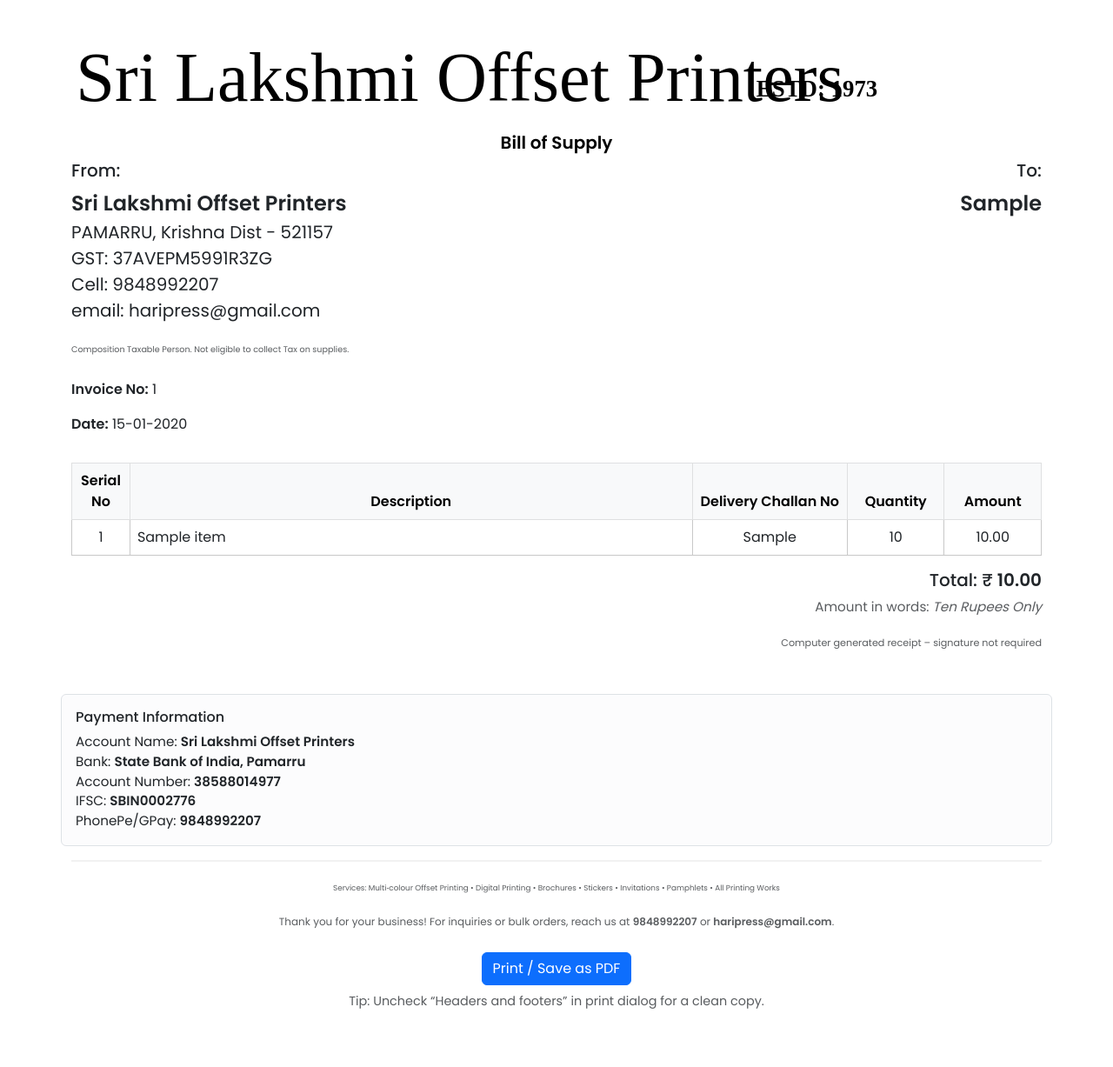
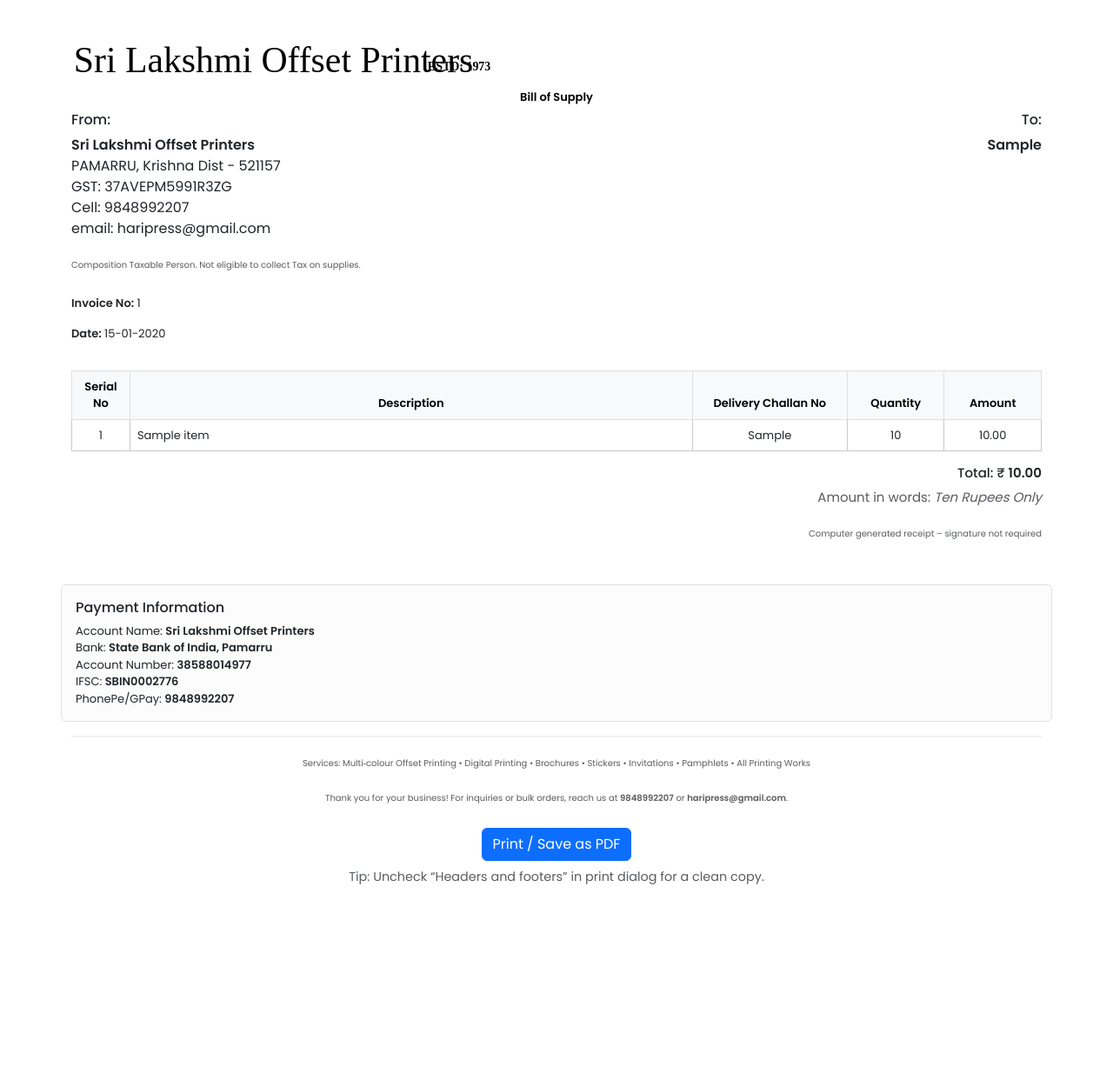
Before and after one commit to dineshmiriyala/bill-generator, a Flask app: page /bill_preview/1 in a window 1280 px wide. Shown: the whole page at 87% size. After the commit the page ends 1017 px from the top, so only its background shows below. Run offline with Flask 3, Linux system fonts and the light colour scheme; tables that the repository leaves empty hold one stand-in row (values such as "Sample post").

Commit message:
Done with feature PDF editor- testing required

```diff
--- a/app.py
+++ b/app.py
@@ -1315,6 +1315,9 @@ def bill_preview(invoicenumber):
     dc_numbers = [i.dcNo or '' for i in items]
     dcno = any(bool((x or '').strip()) for x in dc_numbers)
 
+    config = layoutConfig().get_or_create()
+    current_sizes = config.get_sizes()
+
     return render_template(
         'bill_preview.html',
         invoice=current_invoice,
@@ -1322,7 +1325,8 @@ def bill_preview(invoicenumber):
         items=item_data,
         dcno=dcno,
         dc_numbers=dc_numbers,
-        total_in_words=amount_to_words(current_invoice.totalAmount)
+        total_in_words=amount_to_words(current_invoice.totalAmount),
+        sizes=current_sizes
     )
 
 
@@ -1513,6 +1517,9 @@ def latest_bill_preview():
         )
         item_data.append(entry)
 
+    config = layoutConfig.get_or_create()
+    current_sizes = config.get_sizes()
+
     dc_numbers = [i.dcNo or '' for i in items]
     dcno = any(bool((x or '').strip()) for x in dc_numbers)
     return render_template('bill_preview.html',
@@ -1521,7 +1528,8 @@ def latest_bill_preview():
                            items=item_data,
                            dcno=dcno,
                            dc_numbers=dc_numbers,
-                           total_in_words=amount_to_words(current_invoice.totalAmount))
+                           total_in_words=amount_to_words(current_invoice.totalAmount),
+                           sizes=current_sizes),
 
 
 # --- Backup Feature ---
--- a/templates/bill_preview.html
+++ b/templates/bill_preview.html
@@ -12,13 +12,24 @@
       body {
         font-family: 'Poppins', sans-serif;
       }
+      :root {
+        --hdr-fs: {{ (sizes.header if sizes is defined and sizes.header is defined else 13) }}px;
+        --cust-fs: {{ (sizes.customer if sizes is defined and sizes.customer is defined else 16) }}px;
+        --invinfo-fs: {{ (sizes.invoice_info if sizes is defined and sizes.invoice_info is defined else 13) }}px;
+        --table-fs: {{ (sizes.table if sizes is defined and sizes.table is defined else 13) }}px;
+        --totals-fs: {{ (sizes.totals if sizes is defined and sizes.totals is defined else 15) }}px;
+        --payment-fs: {{ (sizes.payment if sizes is defined and sizes.payment is defined else 13) }}px;
+        --footer-fs: {{ (sizes.footer if sizes is defined and sizes.footer is defined else 10) }}px;
+      }
       .brand-logo {
-        height: 100px;
+        height: calc(var(--hdr-fs) * 4);
+        width: auto;
       }
       @media print {
         .brand-logo {
-          height: 76px !important;
-          max-width: 516px !important;
+          height: calc(var(--hdr-fs) * 4) !important;
+          width: auto !important;
+          max-width: none !important;
         }
       }
       .signature-img {
@@ -53,19 +64,16 @@
         margin: 16mm;
       }
       @media print {
-        body { font-size: 16px !important; line-height: 1.35; }
+        body { line-height: 1.35; }
         .container { max-width: 100% !important; }
-        /* Headings scaled between 12–18px range */
-        h1 { font-size: 20px !important; }
-        h2 { font-size: 20px !important; }
-        h3 { font-size: 19px !important; }
-        h4 { font-size: 18px !important; }
-        h5 { font-size: 17px !important; }
-        h6 { font-size: 16px !important; }
-        /* Tables and misc text */
-        table, .table, .table th, .table td { font-size: 16px !important; }
-        .payment-info { font-size: 16px !important; }
-        .text-muted { color: #6c757d !important; }
+        /* Use layoutConfig sizes for print as well */
+        .bill-heading { font-size: var(--hdr-fs) !important; }
+        .from-to-block, .from-to-block * { font-size: var(--cust-fs) !important; }
+        .invoice-info-block, .invoice-info-block * { font-size: var(--invinfo-fs) !important; }
+        .items-table, .items-table th, .items-table td { font-size: var(--table-fs) !important; }
+        .totals-block, .totals-block * { font-size: var(--totals-fs) !important; }
+        .payment-info { font-size: var(--payment-fs) !important; }
+        .footer-note, .services small, .thanks-note { font-size: var(--footer-fs) !important; }
         /* Keep logo and signature tidy for print */
         /* .brand-logo { height: 42px !important; } */
         .signature-img { max-width: 130px !important; }
@@ -74,11 +82,20 @@
         .table { border-color: #b5b5b5 !important; }
         .table-bordered > :not(caption) > * { border-width: 0.4px !important; }
         .table-bordered td, .table-bordered th { border-width: 0.4px !important; }
-        .services small { font-size: 0.55rem !important; font-weight: 400 !important; line-height: 0.75rem !important; }
+        .services small { font-weight: 400 !important; line-height: 0.75rem !important; }
         .fs-5 { font-size: 1.15rem !important; }
         .fs-4 { font-size: 1.25rem !important; }
       }
-      .bill-heading { text-align: center; margin-top:4px; font-size:20px; font-weight:bold; color:#000; }
+      /* Apply layoutConfig sizes */
+      .bill-heading { font-size: var(--hdr-fs) !important; }
+      .masthead, .masthead *, .bill-heading { font-size: var(--hdr-fs) !important; }
+      .from-to-block, .from-to-block * { font-size: var(--cust-fs) !important; }
+      .invoice-info-block, .invoice-info-block * { font-size: var(--invinfo-fs) !important; }
+      .items-table, .items-table th, .items-table td { font-size: var(--table-fs) !important; }
+      .totals-block, .totals-block * { font-size: var(--totals-fs) !important; }
+      .payment-info { font-size: var(--payment-fs) !important; }
+      .footer-note, .services small, .thanks-note { font-size: var(--footer-fs) !important; }
+      .bill-heading { text-align: center; margin-top:4px; font-weight:bold; color:#000; }
       .highlight-info { color:#1a2a6c; }
       .masthead { text-align: left; }
     </style>
@@ -92,7 +109,7 @@
           <h2 class="bill-heading">Bill of Supply</h2>
         </div>
 
-        <div class="row mb-4">
+        <div class="row mb-4 from-to-block">
             <div class="col-sm-6">
                 <h5>From:</h5>
                 <p class="fs-5">
@@ -102,7 +119,7 @@
                     Cell: 9848992207<br>
                     email: haripress@gmail.com<br>
                 </p>
-                <small class="text-muted" style="font-size: 0.6rem;">Composition Taxable Person. Not eligible to collect Tax on supplies.</small>
+                <small class="text-muted footer-note">Composition Taxable Person. Not eligible to collect Tax on supplies.</small>
             </div>
             <div class="col-sm-6 text-end">
                 <h5>To:</h5>
@@ -115,14 +132,14 @@
             </div>
         </div>
 
-        <div class="row mb-3">
+        <div class="row mb-3 invoice-info-block">
             <div class="col-sm-6">
                 <p class="text-dark"><strong>Invoice No:</strong> {{ invoice.invoiceId }}</p>
                 <p class="text-dark"><strong>Date:</strong> {{ invoice.createdAt.strftime('%d-%m-%Y') }}</p>
             </div>
         </div>
 
-        <table class="table table-bordered">
+        <table class="table table-bordered items-table">
           {% if dcno %}
           <colgroup>
             <col style="width:6%">
@@ -163,7 +180,7 @@
             </tbody>
         </table>
 
-        <div class="text-end">
+        <div class="text-end totals-block">
             <h5>Total: ₹ <strong><span class="money" data-amount="{{ invoice.totalAmount or 0 }}"></span></strong></h5>
             {% if total_in_words %}
             <div class="text-muted" style="font-size: 0.95rem;">Amount in words: <em>{{ total_in_words }}</em></div>
@@ -171,7 +188,7 @@
         </div>
 
         <div class="mt-3 text-end">
-          <small class="text-muted" style="font-size: 0.7rem;">Computer generated receipt – signature not required</small>
+          <small class="text-muted footer-note">Computer generated receipt – signature not required</small>
         </div>
 
         <div class="row mt-5">
@@ -189,13 +206,13 @@
 
         <hr class="my-3" style="border:0;border-top:2px solid #c8c8c8;" />
         <div class="services text-center mt-2">
-          <small class="text-muted" style="font-size: 0.55rem; line-height: 0.85rem;">
+          <small class="text-muted">
             Services: Multi‑colour Offset Printing • Digital Printing • Brochures • Stickers • Invitations • Pamphlets • All Printing Works
           </small>
         </div>
 
         <div class="text-center mt-3">
-          <small class="text-muted" style="font-size: 0.75rem;">
+          <small class="text-muted thanks-note">
             Thank you for your business! For inquiries or bulk orders, reach us at <strong>9848992207</strong> or <strong>haripress@gmail.com</strong>.
           </small>
         </div>
@@ -205,6 +222,7 @@
             <p class="mt-2 text-muted" style="font-size: 0.9rem;">Tip: Uncheck “Headers and footers” in print dialog for a clean copy.</p>
         </div>
     </div>
+
 
 <script>
   (function(){
@@ -219,5 +237,18 @@
   })();
 </script>
 
+<script>
+  // Debug: log CSS variable values from :root
+  const rootStyles = getComputedStyle(document.documentElement);
+  console.log("LayoutConfig sizes in use:");
+  console.log("Header:", rootStyles.getPropertyValue('--hdr-fs'));
+  console.log("Customer:", rootStyles.getPropertyValue('--cust-fs'));
+  console.log("Invoice Info:", rootStyles.getPropertyValue('--invinfo-fs'));
+  console.log("Table:", rootStyles.getPropertyValue('--table-fs'));
+  console.log("Totals:", rootStyles.getPropertyValue('--totals-fs'));
+  console.log("Payment:", rootStyles.getPropertyValue('--payment-fs'));
+  console.log("Footer:", rootStyles.getPropertyValue('--footer-fs'));
+</script>
+
 </body>
 </html>
--- a/templates/home.html
+++ b/templates/home.html
@@ -17,6 +17,7 @@
           <div class="d-flex flex-column gap-2 mt-3">
               <a href="/select_customer" class="custom-btn small-btn">Create New Bill</a>
               <a href="/view_bills" class="custom-btn small-btn">View Bills</a>
+              <a href="/test-pre-preview" class="custom-btn small-btn">PDF Editor</a>
           </div>
       </div>
 
--- a/templates/view_bill_locked.html
+++ b/templates/view_bill_locked.html
@@ -14,14 +14,15 @@
       <h2 class="mb-0">View Bill</h2>
       <div class="text-muted small">Invoice No: <strong>{{ invoice_no }}</strong></div>
     </div>
-    <div class="d-flex gap-2">
+  </div>
+  <div class="d-flex justify-content-end gap-2 mb-3">
     <a class="btn btn-warning" href="{{ url_for('edit_bill', invoicenumber=invoice_no) }}">Edit</a>
     <a class="btn btn-secondary" target="_blank" href="{{ url_for('bill_preview', invoicenumber=invoice_no) }}">Print Bill</a>
     <form id="deleteForm" method="POST" action="{{ url_for('delete_bill', invoicenumber=invoice_no) }}" class="d-inline">
       <input type="hidden" name="next" id="nextField" value="">
       <button type="submit" class="btn btn-danger">Delete</button>
     </form>
-    </div>
+    <a class="btn btn-info" href="{{ url_for('test_pre_preview') }}">PDF Editor</a>
   </div>
 
   <!-- Customer Details Card -->
```
Also changed, not shown: templates/pre-preview-bill.html (+14 -31 lines). Lines whose indentation alone changed are shown as unchanged.
